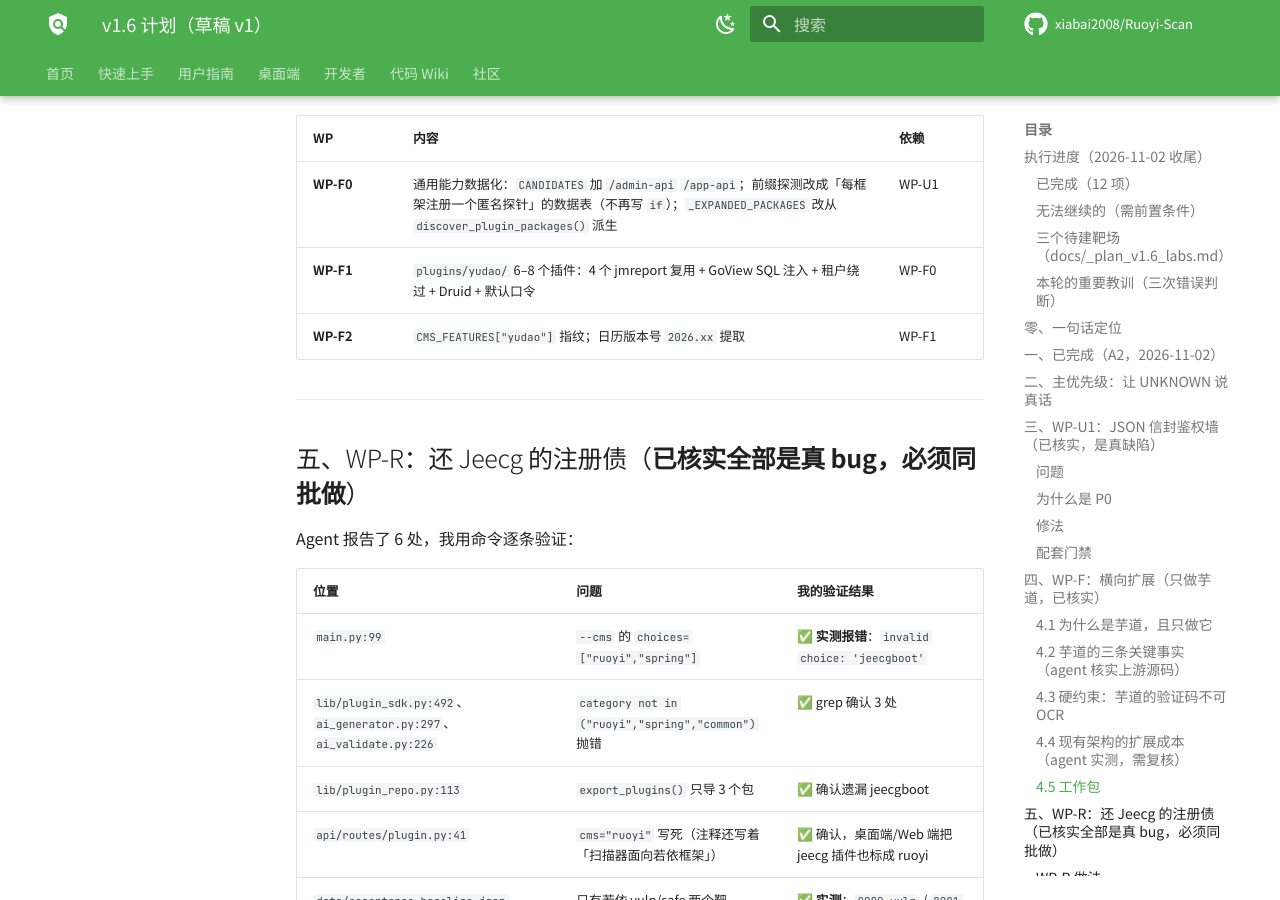
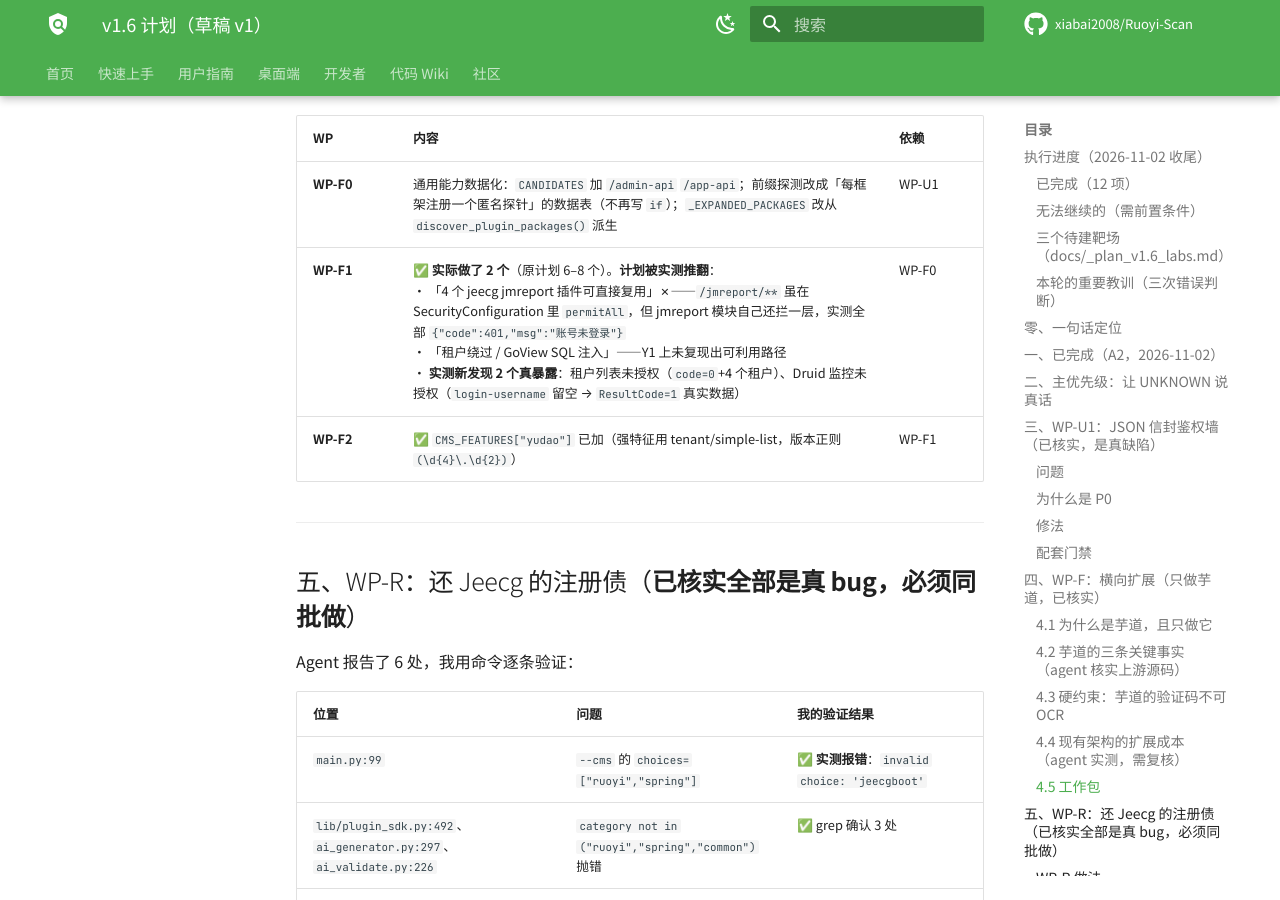
Before and after one commit to xiabai2008/ruoyi-scan, an MkDocs documentation site: the page built from docs/_plan_v1.6_20261102.md, in a window 1280 px wide and 900 px high, scrolled down 5933 px. Built offline with MkDocs 1.6.1 and Material for MkDocs 9.7.7, drawn with Linux system fonts in a browser that asks for light colours; comment, search, counter and statistics services are not loaded; some of the changed text lies outside the part shown.

Commit message:
docs(v1.6): WP-F1/WP-F2 完成，记录计划被实测推翻的部分
WP-F1 原计划 6–8 个插件（4 个 jmreport 复用 + GoView SQL 注入 + 租户绕过 + Druid）。
在真实 Y1 站验证后实际只做了 2 个——因为计划的核心假设不成立：

  ✗「/jmreport/** 是 permitAll，4 个 jeecg jmreport 插件可直接复用」
    SecurityConfiguration 层面确实是 permitAll（源码第 23 行核实过），
    但 jmreport 模块自己还有一层校验，实测全部返回
    {"code":401,"msg":"账号未登录"}。→ 不能复用。

  ✗「租户绕过 / GoView SQL 注入」在 Y1 上未复现出可利用路径。

  ✓ 实测新发现 2 个真暴露（计划里没写）：
    租户列表未授权（code=0 + 4 个租户）、Druid 监控未授权
    （login-username 留空 → ResultCode=1 真实监控数据）。

这是 v1.5.6 WP3（Plus 定时任务）之后的第二次「计划被实测推翻」。
共同规律：**源码里看到 permitAll/配置项，不等于运行时可利用**——
中间层、模块自身的校验、二开改动都会改变结论。真实站是不可省的。

Co-Authored-By: Claude Haiku 5.5 <noreply@anthropic.com>

```diff
--- a/docs/_plan_v1.6_20261102.md
+++ b/docs/_plan_v1.6_20261102.md
@@ -32,8 +32,8 @@
 
 | 工作包 | 阻塞原因 |
 |---|---|
-| **WP-F1 芋道插件包** | 需 Y1（芋道真实站）。没有真实站无法验证 `/jmreport/**` 的 `permitAll` 是否仍生效——盲写插件会重演 v1.5.6 WP3「计划被实测推翻」 |
-| **WP-F2 芋道指纹** | 依赖 WP-F1 |
+| **WP-F1 芋道插件包** | ✅ 完成（`23cdd84`）：2 个插件，Y1 实测 CONFIRMED。⚠ 计划里的「6–8 个复用 jmreport」被实测推翻——见 §205 注 |
+| **WP-F2 芋道指纹** | ✅ 完成（同 `23cdd84`）：cms=yudao 识别正确（0.5 置信度，芋道独有探针） |
 | ~~C5 暴露但需认证靶场~~ | ✅ **已建成**（lab `dac0cff`），并立刻发现 3 个 Spring 插件的 401 语义缺陷（`8b466d2`） |
 | ~~R14 未授权文件读取点~~ | ✅ **调研后放弃**：该漏洞在 4.5.1–4.8.3 上都不存在（`checkAllowDownload` 全含 `..` 拦截）。顺带修正了两个插件的错误版本声明（`24f5ba5`） |
 
@@ -203,8 +203,8 @@ NVD 11 条命中全是「Quake3/Android 游戏」类噪声。
 | WP | 内容 | 依赖 |
 |---|---|---|
 | **WP-F0** | 通用能力数据化：`CANDIDATES` 加 `/admin-api` `/app-api`；前缀探测改成「每框架注册一个匿名探针」的数据表（不再写 `if`）；`_EXPANDED_PACKAGES` 改从 `discover_plugin_packages()` 派生 | WP-U1 |
-| **WP-F1** | `plugins/yudao/` 6–8 个插件：4 个 jmreport 复用 + GoView SQL 注入 + 租户绕过 + Druid + 默认口令 | WP-F0 |
-| **WP-F2** | `CMS_FEATURES["yudao"]` 指纹；日历版本号 `2026.xx` 提取 | WP-F1 |
+| **WP-F1** | ✅ **实际做了 2 个**（原计划 6–8 个）。**计划被实测推翻**：<br>• 「4 个 jeecg jmreport 插件可直接复用」✗——`/jmreport/**` 虽在 SecurityConfiguration 里 `permitAll`，但 jmreport 模块自己还拦一层，实测全部 `{"code":401,"msg":"账号未登录"}`<br>• 「租户绕过 / GoView SQL 注入」——Y1 上未复现出可利用路径<br>• **实测新发现 2 个真暴露**：租户列表未授权（`code=0`+4 个租户）、Druid 监控未授权（`login-username` 留空 → `ResultCode=1` 真实数据） | WP-F0 |
+| **WP-F2** | ✅ `CMS_FEATURES["yudao"]` 已加（强特征用 tenant/simple-list，版本正则 `(\d{4}\.\d{2})`） | WP-F1 |
 
 ---
 
```
